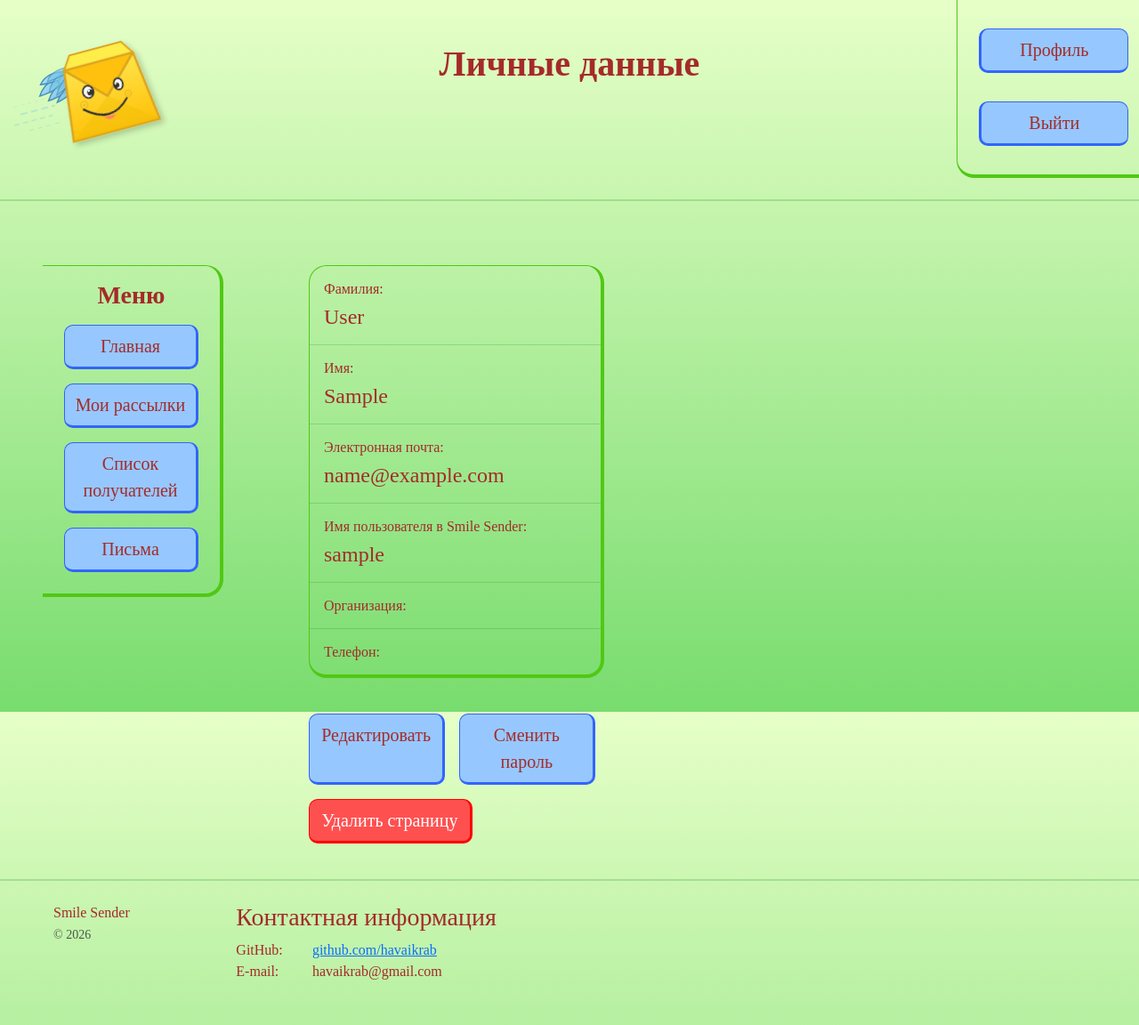
After one commit to havaikrab/smile_sender, a Django app: page /users/profile/ in a window 1280 px wide. The commit adds this page. Shown: the whole page at 89% size. Run offline with Django 5.2, Linux system fonts and the light colour scheme; the visitor is signed in with stand-in values (Sample User, id 1); parts of the project's set-up code (start-up, migrations or seed data) failed here and were passed over; some libraries are stand-ins or nearby versions.

Commit message:
add user profile view

```diff
--- a/templates/base.html
+++ b/templates/base.html
@@ -9,37 +9,34 @@
     <link href="{% static 'css/custom_style.css' %}" rel="stylesheet" type="text/css">
 </head>
 <body class="sp-gr-bckgrnd">
-
-{% if user.is_authenticated %}
     <div class="row">
         <div class="col-2" style="color: red">
-            Аватар
+            <img src="{% static 'icons/logo.svg' %}" alt="Логотип">
         </div>
+        {% if user.is_authenticated %}
             <div class="col-8">
+
                 {% block header %} {% endblock %}
+
             </div>
             <div class="col-2 d-flex flex-column sp-auth px-4 py-3">
-            <a class="p-2 my-2 sp-auth-but sp-bfc text-center" href="#">Профиль</a>
+                <a class="p-2 my-3 sp-auth-but sp-bfc text-center fs-5" href="{% url 'users:profile' %}">Профиль</a>
                 <form method="post" action="{% url 'users:logout' %}">
                     {% csrf_token %}
-                <button type="submit"  class="p-2 my-2 sp-auth-but sp-bfc text-center" style="width:100%">Выйти</button>
+                    <button type="submit"  class="p-2 my-3 sp-auth-but sp-bfc text-center  fs-5" style="width:100%">Выйти</button>
                 </form>
             </div>
-    </div>
         {% else %}
-    <div class="row m-0">
-        <div class="col-2" style="color: red"></div>
             <div class="col-8">
                 <h1 class="text-center mt-5 fw-bold sp-bfc">Добро пожаловать в Smile Sender!</h1>
                 <h6 class="text-center m-3 fw-bold sp-bfc">Пожалуйста, авторизуйтесь, чтобы получить доступ к сервису массовых рассылок</h6>
             </div>
             <div class="col-2 d-flex flex-column sp-auth p-3">
-            <a class="p-2 m-2 sp-auth-but sp-bfc text-center" href="{% url 'users:register' %}">Зарегистрироваться</a>
-            <a class="p-2 m-2 sp-auth-but sp-bfc text-center" href="{% url 'users:login' %}">Войти</a>
-        </div>
+                <a class="p-2 m-3 sp-auth-but sp-bfc text-center  fs-5" href="{% url 'users:register' %}">Зарегистрироваться</a>
+                <a class="p-2 m-3 sp-auth-but sp-bfc text-center  fs-5" href="{% url 'users:login' %}">Войти</a>
             </div>
         {% endif %}
-
+    </div>
     <hr class="my-4" style="border: none; height: 2px; background-color: green; opacity: 0.2;">
     <div class="row me-0">
         <div class="col-3">
--- /dev/null
+++ b/users/templates/users/customuser_detail.html
@@ -0,0 +1,47 @@
+{% extends 'base.html' %}
+
+{% block header %}
+    <h1 class="text-center sp-bfc mt-5 fw-bold">Личные данные</h1>
+{% endblock %}
+
+{% block content %}
+    <div class="row">
+        <div class="col-5">
+            <div class="sp-cont sp-bfc m-4 mt-5 p-0">
+                <h6 class="mx-3 mt-3">Фамилия:</h6>
+                <h4 class="mx-3 my-2">{{user.last_name}}</h4>
+                <hr style="border: none; height: 1px; background-color: green; opacity: 0.2;">
+                <h6 class="mx-3 mt-3">Имя:</h6>
+                <h4 class="mx-3 my-2">{{user.first_name}}</h4>
+                <hr style="border: none; height: 1px; background-color: green; opacity: 0.2;">
+                <h6 class="mx-3 mt-3">Электронная почта:</h6>
+                <h4 class="mx-3 my-2">{{user.email}}</h4>
+                <hr style="border: none; height: 1px; background-color: green; opacity: 0.2;">
+                <h6 class="mx-3 mt-3">Имя пользователя в Smile Sender:</h6>
+                <h4 class="mx-3 my-2">{{user.username}}</h4>
+                <hr style="border: none; height: 1px; background-color: green; opacity: 0.2;">
+                <h6 class="mx-3 mt-3">Организация:</h6>
+                {% if user.company %}
+                    <h4 class="mx-3 my-2">{{user.company}}</h4>
+                {% endif %}
+                <hr style="border: none; height: 1px; background-color: green; opacity: 0.2;">
+                {% if user.phone %}
+                    <h6 class="mx-3 mt-3">Телефон:</h6>
+                    <h4 class="mx-3 my-2">{{user.phone}}</h4>
+                {% else %}
+                    <h6 class="mx-3 mt-3 mb-3">Телефон:</h6>
+                {% endif %}
+            </div>
+            <div class="row ms-4">
+                <a class="col-5 p-2 mt-3 me-3 sp-nav-but sp-bfc text-center  fs-5" href="#">Редактировать</a>
+                <a class="col-5 p-2 mt-3 me-3 sp-nav-but sp-bfc text-center  fs-5" href="#">Сменить пароль</a>
+                <a class="col-6 p-2 my-3 me-3 sp-dngr-but sp-bfc text-center  fs-5" href="#">Удалить страницу</a>
+            </div>
+        </div>
+        {% if update %}
+        <div class="col-5 sp-cont m-4 mt-5">
+            Форма
+        </div>
+        {% endif %}
+    </div>
+{% endblock %}
--- a/users/urls.py
+++ b/users/urls.py
@@ -4,6 +4,7 @@ from django.urls import path
 from . import views
 from .apps import UsersConfig
 from .forms import CustomUserLoginForm
+from .views import CustomUserProfileView
 
 app_name = UsersConfig.name
 
@@ -12,4 +13,5 @@ urlpatterns: list = [
     path("activate/<int:pk>/<token>/", views.CustomUserActivationView.as_view(), name="activate"),
     path("login/", LoginView.as_view(template_name="users/login.html", form_class=CustomUserLoginForm), name="login"),
     path("logout/", LogoutView.as_view(next_page="distribution:main"), name="logout"),
+    path("profile/", CustomUserProfileView.as_view(), name="profile"),
 ]
--- a/users/views.py
+++ b/users/views.py
@@ -1,14 +1,17 @@
-from typing import Any
+from typing import Any, Optional
 
 from django.contrib import messages
 from django.contrib.auth import login
+from django.contrib.auth.mixins import LoginRequiredMixin
+from django.contrib.auth.models import AbstractBaseUser, AnonymousUser
 from django.contrib.auth.tokens import default_token_generator
+from django.db.models import QuerySet
 from django.http import HttpRequest
 from django.http.response import HttpResponseRedirect
 from django.shortcuts import get_object_or_404, redirect
 from django.urls import reverse, reverse_lazy
 from django.views import View
-from django.views.generic import CreateView
+from django.views.generic import CreateView, DetailView
 
 from distribution.services import distribution_logger
 
@@ -61,3 +64,14 @@ class CustomUserActivationView(View):
             distribution_logger.error("Попытка активировать несуществующий аккаунт пользователя")
             messages.error(self.request, "Ссылка для активации не действительна")
         return redirect(reverse("distribution:main"))
+
+
+class CustomUserProfileView(LoginRequiredMixin, DetailView):
+    """Контроллер страницы профиля пользователя"""
+
+    model = CustomUser
+
+    def get_object(self, queryset: Optional[QuerySet] = None) -> AbstractBaseUser | AnonymousUser:
+        """Определение объекта авторизованного пользователя"""
+
+        return self.request.user
```
Also changed, not shown: users/forms.py (+8 -3 lines), static/icons/logo.svg (added). Lines whose indentation alone changed are shown as unchanged.
